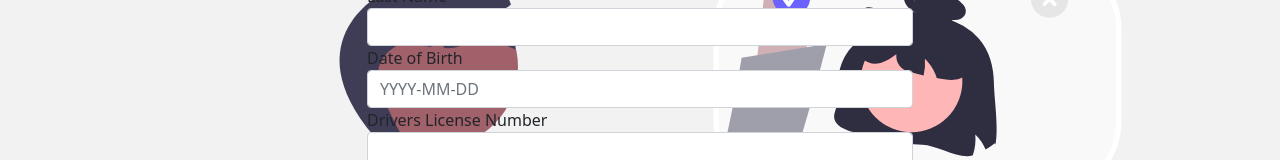
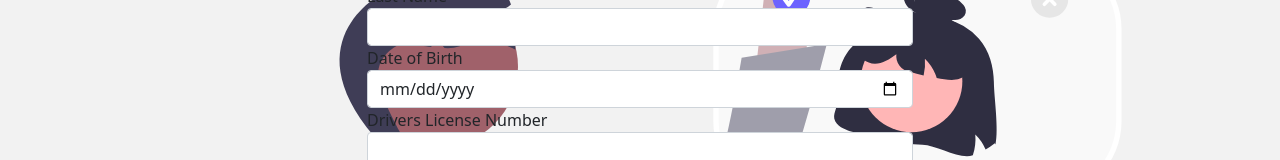
Before and after one commit to alexiscenriquez/CIS4339groupproject, a Vue app in the folder Frontend/: page /new-client in a window 1280 px wide. Shown: the part 286-446 px from the top of the page. Built offline with nearby package versions, Linux system fonts and the light colour scheme.

Commit message:
changed the date field from text to date

```diff
--- a/Frontend/src/views/clients/NewClient.vue
+++ b/Frontend/src/views/clients/NewClient.vue
@@ -25,7 +25,7 @@
 
                 <div class="form-group">
                     <label>Date of Birth</label>
-                    <input type="text" class="form-control" placeholder='YYYY-MM-DD' v-model="clients.b_day" required>
+                    <input type="date" class="form-control" placeholder='YYYY-MM-DD' v-model="clients.b_day" required>
                 </div>
 
                 <div class="form-group">
```
